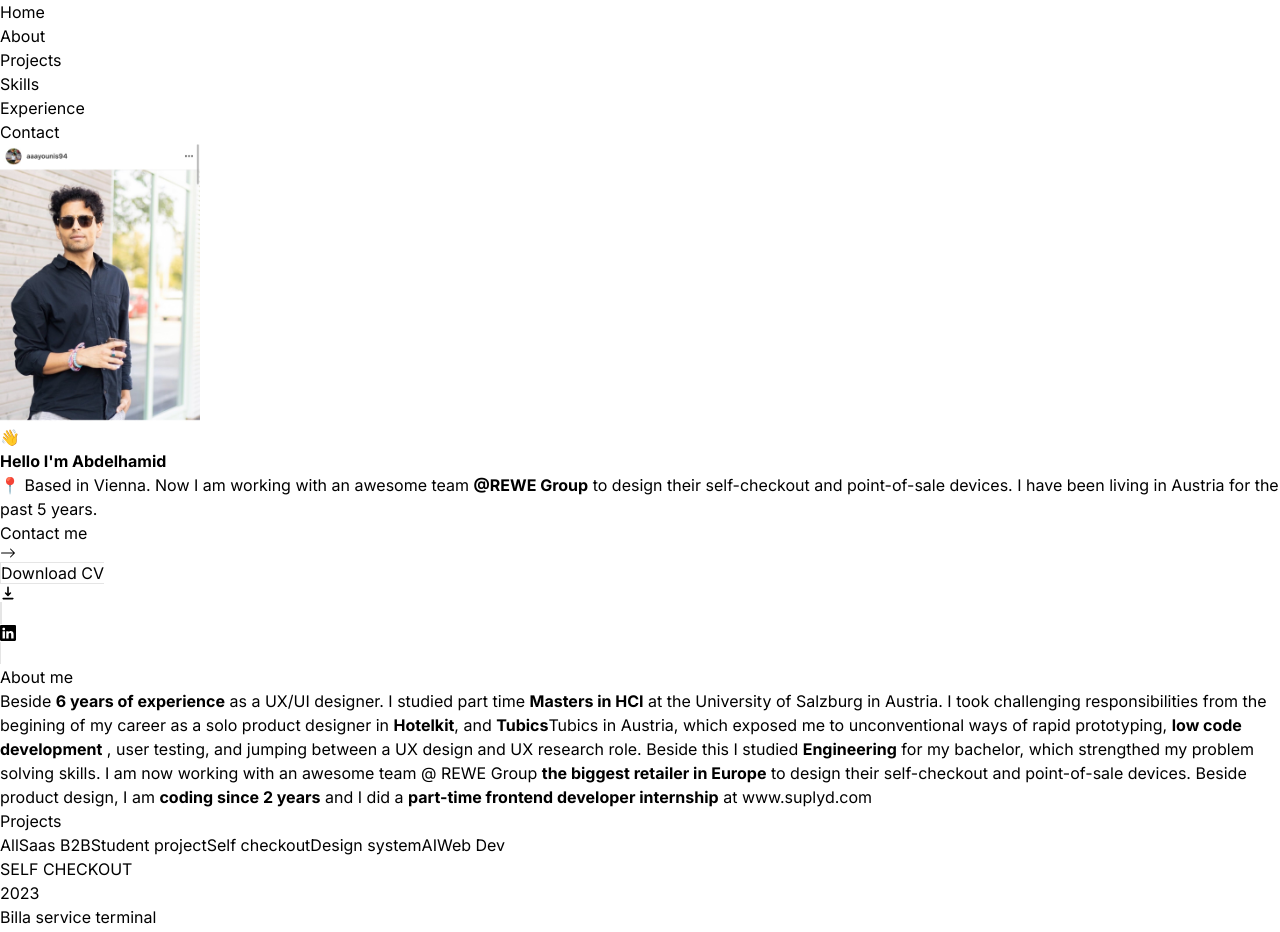
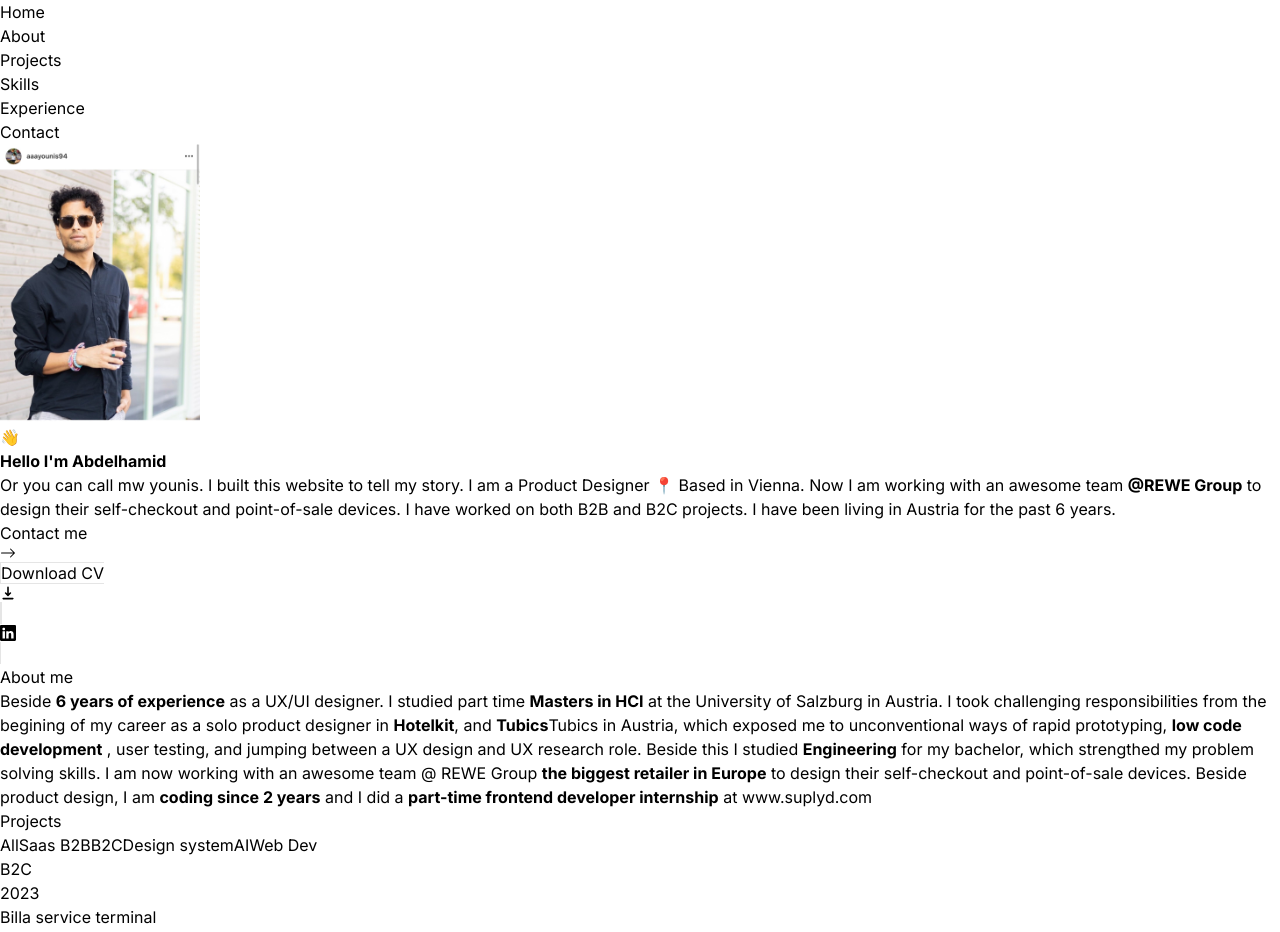
Before and after one commit to younis2516/portfolio-website-abdelhamid-younis, a Next.js app: page / in a window 1280 px wide. Shown: the top 932 px of the page. Built offline with nearby package versions, Linux system fonts and the light colour scheme.

Commit message:
reordering projects

```diff
--- a/components/Intro.tsx
+++ b/components/Intro.tsx
@@ -42,8 +42,8 @@
               initial={{ opacity: 0, y: 100 }}
               animate={{ opacity:1,y:0}}
               className='mr-2 ml-2 sm:mr-20 sm:ml-20 mb-10 sm:mb-0 text-center mt-10 px-4 text-lg font-medium !leading-[1.5] sm:text-xl'
-          > <span className='font-bold text-3xl mb-6'><strong> Hello I'm Abdelhamid</strong><br/> </span> 📍 Based in Vienna.
-              Now I am working with an awesome team <strong>@REWE Group</strong> to design their self-checkout and point-of-sale devices. I have been living in Austria for the past 5 years.</motion.p>
+          > <span className='font-bold text-3xl mb-6'><strong> Hello I'm Abdelhamid</strong><br/> </span>  Or you can call mw younis. I built this website to tell my story. I am a Product Designer 📍 Based in Vienna.
+              Now I am working with an awesome team <strong>@REWE Group</strong> to design their self-checkout and point-of-sale devices. I have worked on both B2B and B2C projects. I have been living in Austria for the past 6 years.</motion.p>
 
           <motion.div
               initial={{ opacity: 0, y: 100 }}
--- a/lib/data.ts
+++ b/lib/data.ts
@@ -16,8 +16,8 @@
 
 import { StaticImageData } from "next/image";
 
-export type project_type = "All" | "Self checkout" | "Saas B2B" | "Data heavy" | "Student project" | "Design system" | "AI" | "Web Dev"
-export const ProjectTypes:project_type[] = ["All","Saas B2B","Student project","Self checkout","Design system","AI", "Web Dev"]
+export type project_type = "All" | "B2C" | "Saas B2B" | "Data heavy" | "Design system" | "AI" | "Web Dev"
+export const ProjectTypes:project_type[] = ["All","Saas B2B","B2C","Design system","AI", "Web Dev"]
 export interface Project{
   title: string,
   description: string,
@@ -120,7 +120,7 @@
 export const projectsData:Project[] = [
   {
     title: "Billa service terminal",
-    project_type:["Self checkout"],
+    project_type:["B2C"],
     description:
       "This project was completed and shipped last year and now live in 4 different supermarkets in Austria. It started with a 4 day design sprint and 2 months later it was in development. I acted as a full-stack designer on this project. ",
     tags: ["Fulltime", "Live Now", "UX research", "wireframes","Competitor analysis"],
@@ -179,7 +179,7 @@
     },
   {
     title: "HCI Project: Grocery Shopping Bot ",
-     project_type:["Student project"],
+     project_type:["B2C"],
     description:
       "I did this project as part of a research project in my HCI master studies at the university of salzburg. This project also won 1st place prototype and 2nd place pitch deck in Salzburg startup weekend competition in May 2020",
     tags: ["HCI student project","Persona Interviews","Design thinking","Competitor analysis"],
@@ -244,4 +244,5 @@
   {skill:"Hey Marvin", skill_type:"UX Research"},
   {skill:"Clerk Auth", skill_type:"Web Dev"},
   {skill:"shadcn ui", skill_type:"Web Dev"},
+
 ] as Skill[];
```
